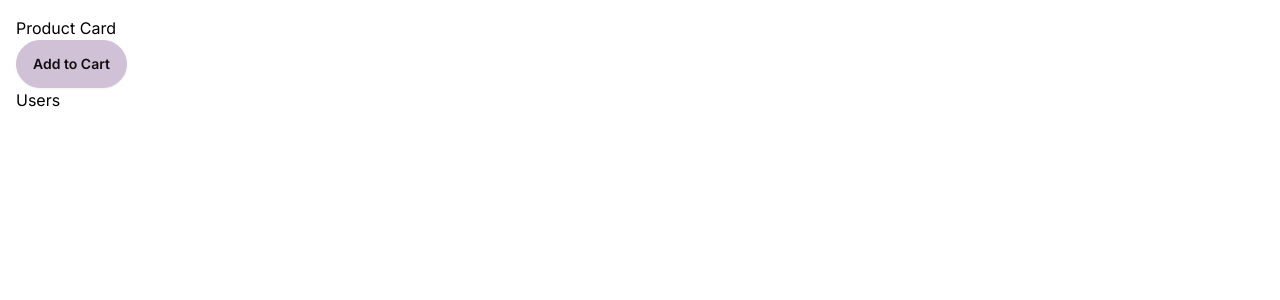
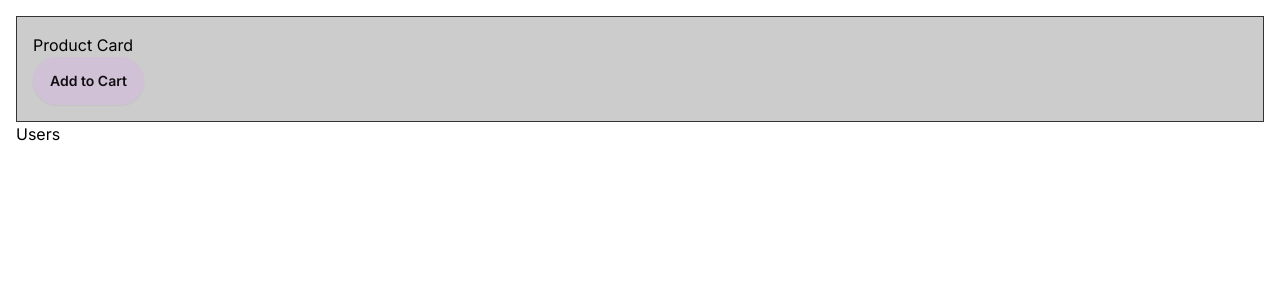
Before and after one commit to vijaysharma/next-app, a Next.js app: page / in a window 1280 px wide. Shown: the top 300 px of the page. Built offline with nearby package versions, Linux system fonts and the light colour scheme.

Commit message:
Add SASS support to the project.

```diff
--- a/app/components/ProductCard/ProductCard.module.scss
+++ b/app/components/ProductCard/ProductCard.module.scss
@@ -0,0 +1,5 @@
+.card {
+    padding: 1rem;
+    background: #ccc;
+    border: 1px solid #333;
+}
--- a/app/components/ProductCard/ProductCard.tsx
+++ b/app/components/ProductCard/ProductCard.tsx
@@ -1,13 +1,14 @@
-import React from 'react'
-import AddToCart from '../AddToCart'
+import React from 'react';
+import AddToCart from '../AddToCart';
+import styles from './ProductCard.module.scss';
 
 const ProductCard = () => {
   return (
-    <div>
-        <h1>Product Card</h1>
-        <AddToCart/>
+    <div className={styles.card}>
+      <h1>Product Card</h1>
+      <AddToCart />
     </div>
-  )
-}
+  );
+};
 
-export default ProductCard
+export default ProductCard;
--- a/app/layout.tsx
+++ b/app/layout.tsx
@@ -1,22 +1,22 @@
-import './globals.css'
-import type { Metadata } from 'next'
-import { Inter } from 'next/font/google'
+import './globals.css';
+import type { Metadata } from 'next';
+import { Inter } from 'next/font/google';
 
-const inter = Inter({ subsets: ['latin'] })
+const inter = Inter({ subsets: ['latin'] });
 
 export const metadata: Metadata = {
   title: 'Create Next App',
-  description: 'Generated by create next app',
-}
+  description: 'Generated by create next app'
+};
 
 export default function RootLayout({
-  children,
+  children
 }: {
-  children: React.ReactNode
+  children: React.ReactNode;
 }) {
   return (
-    <html lang="en"  data-theme="pastel">
+    <html lang="en" data-theme="pastel">
       <body className={inter.className}>{children}</body>
     </html>
-  )
+  );
 }
--- a/package.json
+++ b/package.json
@@ -19,6 +19,7 @@
     "postcss": "8.4.33",
     "react": "18.2.0",
     "react-dom": "18.2.0",
+    "sass": "^1.70.0",
     "tailwindcss": "3.4.1",
     "typescript": "5.3.3"
   },
```
Also changed, not shown: 1 other file (tests, documents, lock files or other folders).
